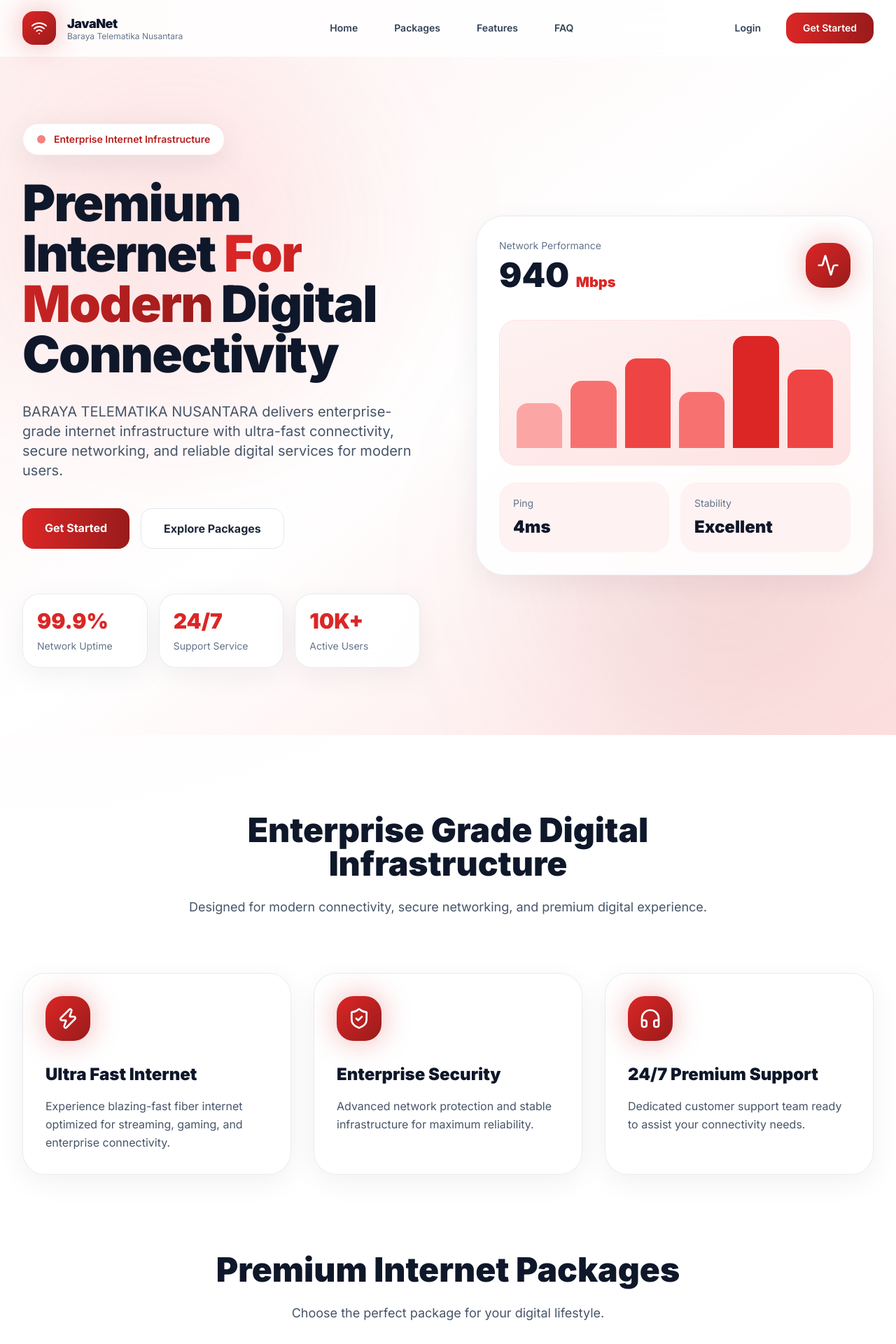
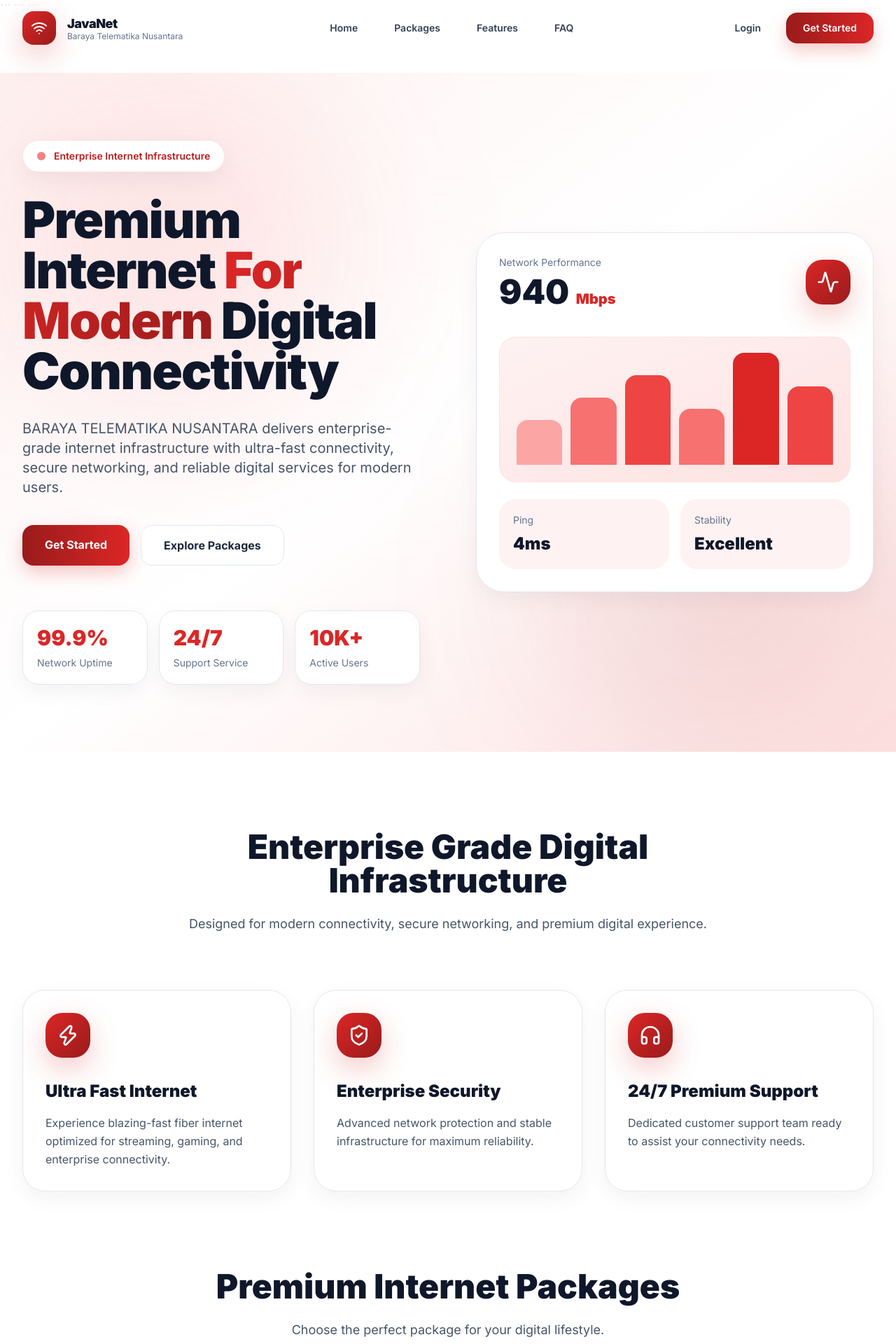
Before and after one commit to Farmil23/IFB_210_PEMROGRAMAN_WEB_LANJUT_WEBSITE_ISP_CLIENT, a Flask app: page / in a window 1280 px wide. Shown: the top 1920 px of the page at 70% size. Run offline with Flask 3, Linux system fonts and the light colour scheme; data comes from the database, SQL or seed files in the repository; some libraries are stand-ins or nearby versions.

Commit message:
Update base.html

````diff
--- a/app/templates/base.html
+++ b/app/templates/base.html
@@ -1,264 +1,242 @@
 <!DOCTYPE html>
+
 <html lang="en">
 
 <head>
+
+```
 <meta charset="UTF-8">
-    <meta name="viewport" content="width=device-width, initial-scale=1.0">
+
+<meta
+    name="viewport"
+    content="width=device-width, initial-scale=1.0"
+>
 
 <title>
-        {% block title %}BTN Net{% endblock %}
+    {% block title %}
+    BTN Net
+    {% endblock %}
 </title>
-
-    <!-- GOOGLE FONT -->
-    <link rel="preconnect" href="https://fonts.googleapis.com">
-    <link rel="preconnect" href="https://fonts.gstatic.com" crossorigin>
-
-    <link href="https://fonts.googleapis.com/css2?family=Inter:wght@100;200;300;400;500;600;700;800;900&display=swap"
-        rel="stylesheet">
 
 <!-- TAILWIND -->
 <script src="https://cdn.tailwindcss.com"></script>
 
 <!-- AOS -->
-    <link href="https://unpkg.com/aos@2.3.4/dist/aos.css" rel="stylesheet">
+<link
+    href="https://unpkg.com/aos@2.3.4/dist/aos.css"
+    rel="stylesheet"
+>
 
-    <!-- LUCIDE ICON -->
+<!-- FONT -->
+<link
+    rel="preconnect"
+    href="https://fonts.googleapis.com"
+>
+
+<link
+    rel="preconnect"
+    href="https://fonts.gstatic.com"
+    crossorigin
+>
+
+<link
+    href="https://fonts.googleapis.com/css2?family=Inter:wght@100..900&display=swap"
+    rel="stylesheet"
+>
+
+<!-- LUCIDE -->
 <script src="https://unpkg.com/lucide@latest"></script>
 
-    <!-- ALPINE JS -->
-    <script defer src="https://cdn.jsdelivr.net/npm/alpinejs@3.x.x/dist/cdn.min.js"></script>
+<!-- CUSTOM -->
+<style>
 
-    <script>
-        tailwind.config = {
-            theme: {
-                extend: {
-                    colors: {
-                        primary: '#DC2626',
-                        secondary: '#991B1B',
-                        dark: '#111827',
-                        light: '#F8FAFC',
-                    },
-                    fontFamily: {
-                        sans: ['Inter', 'sans-serif'],
-                    },
-                    boxShadow: {
-                        glow: '0 0 40px rgba(220,38,38,0.35)',
-                        soft: '0 10px 40px rgba(15,23,42,0.08)',
-                    }
-                }
-            }
-        }
-    </script>
-
-    <style>
-        * {
+    *{
         font-family: 'Inter', sans-serif;
     }
 
-        html {
-            scroll-behavior: smooth;
+    html{
+        scroll-behavior:smooth;
     }
 
-        body {
-            background: #f8fafc;
-            color: #0f172a;
-            overflow-x: hidden;
+    body{
+        background:#ffffff;
+        color:#0f172a;
+        overflow-x:hidden;
     }
 
-        ::selection {
-            background: #dc2626;
-            color: white;
+    /* ================================= */
+    /* SCROLLBAR */
+    /* ================================= */
+
+    ::-webkit-scrollbar{
+        width:10px;
     }
 
-        .glass {
-            background: rgba(255, 255, 255, 0.75);
-            backdrop-filter: blur(18px);
-            -webkit-backdrop-filter: blur(18px);
-            border: 1px solid rgba(255, 255, 255, 0.3);
+    ::-webkit-scrollbar-track{
+        background:#f1f5f9;
     }
 
-        .premium-card {
-            background: rgba(255, 255, 255, 0.9);
-            backdrop-filter: blur(18px);
-            border: 1px solid rgba(226, 232, 240, 0.8);
-            box-shadow: 0 10px 40px rgba(15, 23, 42, 0.06);
-            transition: all 0.35s ease;
+    ::-webkit-scrollbar-thumb{
+        background:#991b1b;
+        border-radius:999px;
     }
 
-        .premium-card:hover {
-            transform: translateY(-6px);
-            box-shadow: 0 20px 60px rgba(220, 38, 38, 0.12);
+    /* ================================= */
+    /* GLASS */
+    /* ================================= */
+
+    .glass{
+        background:rgba(255,255,255,0.7);
+        backdrop-filter:blur(14px);
+        -webkit-backdrop-filter:blur(14px);
+        border:1px solid rgba(255,255,255,0.4);
     }
 
-        .btn-primary {
-            background: linear-gradient(to right, #dc2626, #991b1b);
-            transition: all 0.3s ease;
+    /* ================================= */
+    /* PREMIUM CARD */
+    /* ================================= */
+
+    .premium-card{
+        background:#ffffff;
+        border:1px solid #e2e8f0;
+        box-shadow:
+            0 10px 30px rgba(15,23,42,0.05);
+        transition:all .35s ease;
     }
 
-        .btn-primary:hover {
-            transform: translateY(-2px);
-            box-shadow: 0 15px 40px rgba(220, 38, 38, 0.3);
+    .premium-card:hover{
+        transform:translateY(-6px);
+        box-shadow:
+            0 25px 50px rgba(15,23,42,0.12);
+        border-color:#fecaca;
     }
 
-        .btn-secondary {
-            background: white;
-            border: 1px solid #e2e8f0;
-            transition: all 0.3s ease;
+    /* ================================= */
+    /* BUTTON PRIMARY */
+    /* ================================= */
+
+    .btn-primary{
+        background:linear-gradient(
+            to right,
+            #991b1b,
+            #dc2626
+        );
+        transition:all .3s ease;
+        box-shadow:
+            0 10px 25px rgba(220,38,38,0.25);
     }
 
-        .btn-secondary:hover {
-            background: #f8fafc;
-            transform: translateY(-2px);
+    .btn-primary:hover{
+        transform:translateY(-2px);
+        box-shadow:
+            0 18px 35px rgba(220,38,38,0.35);
     }
 
-        .sidebar-link {
-            display: flex;
-            align-items: center;
-            gap: 12px;
-            padding: 14px 18px;
-            border-radius: 18px;
-            color: #475569;
-            font-weight: 600;
-            transition: all 0.3s ease;
+    /* ================================= */
+    /* BUTTON SECONDARY */
+    /* ================================= */
+
+    .btn-secondary{
+        background:#ffffff;
+        border:1px solid #e2e8f0;
+        transition:all .3s ease;
     }
 
-        .sidebar-link:hover {
-            background: rgba(220, 38, 38, 0.08);
-            color: #dc2626;
+    .btn-secondary:hover{
+        background:#f8fafc;
+        border-color:#fecaca;
     }
 
-        .sidebar-link.active {
-            background: linear-gradient(to right, #dc2626, #991b1b);
-            color: white;
-            box-shadow: 0 10px 30px rgba(220, 38, 38, 0.25);
+    /* ================================= */
+    /* SHADOW */
+    /* ================================= */
+
+    .shadow-soft{
+        box-shadow:
+            0 10px 35px rgba(15,23,42,0.06);
     }
 
-        .table-modern {
-            width: 100%;
-            border-collapse: collapse;
+    .shadow-glow{
+        box-shadow:
+            0 15px 40px rgba(220,38,38,0.25);
     }
 
-        .table-modern thead {
-            background: #f1f5f9;
+    /* ================================= */
+    /* INPUT */
+    /* ================================= */
+
+    .input-modern{
+        width:100%;
+        padding:14px 18px;
+        border-radius:18px;
+        border:1px solid #e2e8f0;
+        background:#ffffff;
+        transition:.3s ease;
+        outline:none;
     }
 
-        .table-modern th,
-        .table-modern td {
-            padding: 18px;
-            text-align: left;
+    .input-modern:focus{
+        border-color:#dc2626;
+        box-shadow:
+            0 0 0 4px rgba(220,38,38,.12);
     }
 
-        .table-modern tbody tr {
-            border-bottom: 1px solid #e2e8f0;
-            transition: all 0.3s ease;
+    /* ================================= */
+    /* TABLE */
+    /* ================================= */
+
+    .table-modern{
+        width:100%;
+        border-collapse:collapse;
     }
 
-        .table-modern tbody tr:hover {
-            background: rgba(220, 38, 38, 0.03);
+    .table-modern th{
+        background:#f8fafc;
+        padding:16px;
+        text-align:left;
+        font-size:14px;
+        font-weight:700;
+        color:#475569;
     }
 
-        .input-modern {
-            width: 100%;
-            padding: 14px 18px;
-            border-radius: 18px;
-            border: 1px solid #e2e8f0;
-            background: white;
-            transition: all 0.3s ease;
+    .table-modern td{
+        padding:18px 16px;
+        border-top:1px solid #e2e8f0;
     }
 
-        .input-modern:focus {
-            outline: none;
-            border-color: #dc2626;
-            box-shadow: 0 0 0 4px rgba(220, 38, 38, 0.1);
+    .table-modern tr:hover{
+        background:#fafafa;
     }
 
-        .badge-success {
-            background: rgba(34, 197, 94, 0.12);
-            color: #16a34a;
-            padding: 6px 14px;
-            border-radius: 999px;
-            font-size: 12px;
-            font-weight: 700;
+    /* ================================= */
+    /* ANIMATION */
+    /* ================================= */
+
+    .hover-lift{
+        transition:all .3s ease;
     }
 
-        .badge-danger {
-            background: rgba(239, 68, 68, 0.12);
-            color: #dc2626;
-            padding: 6px 14px;
-            border-radius: 999px;
-            font-size: 12px;
-            font-weight: 700;
+    .hover-lift:hover{
+        transform:translateY(-5px);
     }
 
-        .badge-warning {
-            background: rgba(245, 158, 11, 0.12);
-            color: #d97706;
-            padding: 6px 14px;
-            border-radius: 999px;
-            font-size: 12px;
-            font-weight: 700;
-        }
-
-        .animated-bg {
-            background:
-                radial-gradient(circle at top left, rgba(220, 38, 38, 0.08), transparent 30%),
-                radial-gradient(circle at bottom right, rgba(153, 27, 27, 0.08), transparent 30%);
-        }
 </style>
+```
 
 </head>
 
-<body class="animated-bg min-h-screen">
+<body>
 
+```
 <!-- NAVBAR -->
 {% include 'partials/navbar.html' %}
 
-    <!-- FLASH MESSAGE -->
-    <div class="fixed top-24 right-6 z-50 space-y-4">
-
-        {% with messages = get_flashed_messages(with_categories=true) %}
-        {% if messages %}
-        {% for category, message in messages %}
-
-        <div
-            class="glass rounded-2xl px-5 py-4 shadow-soft border border-white/40 min-w-[320px] animate-pulse">
-
-            <div class="flex items-start gap-3">
-
-                <div class="mt-1">
-                    {% if category == 'success' %}
-                    <i data-lucide="check-circle" class="w-5 h-5 text-green-500"></i>
-                    {% elif category == 'danger' %}
-                    <i data-lucide="x-circle" class="w-5 h-5 text-red-500"></i>
-                    {% else %}
-                    <i data-lucide="info" class="w-5 h-5 text-blue-500"></i>
-                    {% endif %}
-                </div>
-
-                <div>
-                    <p class="font-semibold text-slate-800 capitalize">
-                        {{ category }}
-                    </p>
-
-                    <p class="text-sm text-slate-500 mt-1">
-                        {{ message }}
-                    </p>
-                </div>
-
-            </div>
-
-        </div>
-
-        {% endfor %}
-        {% endif %}
-        {% endwith %}
-
-    </div>
-
 <!-- CONTENT -->
 <main>
+
     {% block content %}
     {% endblock %}
+
 </main>
 
 <!-- FOOTER -->
@@ -269,12 +247,16 @@
 
 <script>
     AOS.init({
-            duration: 900,
-            once: true,
+        duration:1000,
+        once:true
     });
+</script>
 
+<!-- LUCIDE -->
+<script>
     lucide.createIcons();
 </script>
+```
 
 </body>
 
````
Lines whose indentation alone changed are shown as unchanged.
